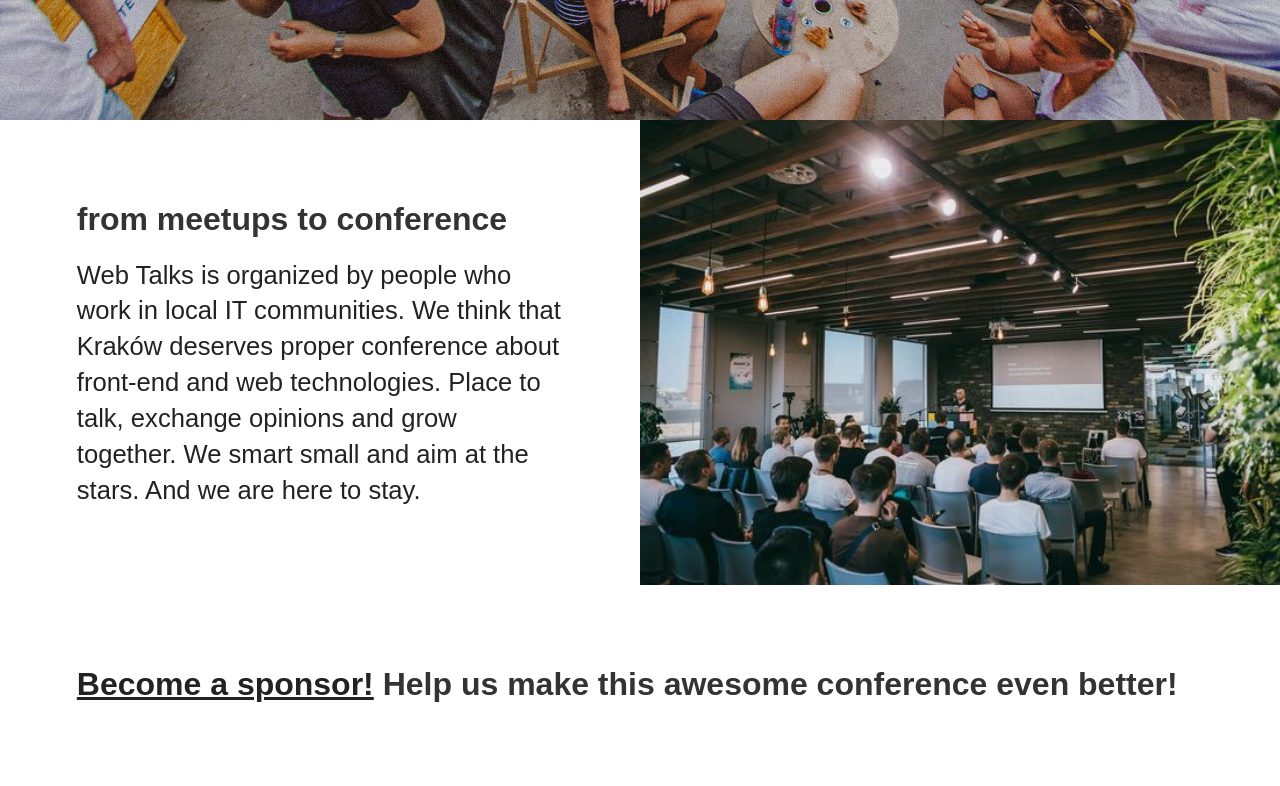
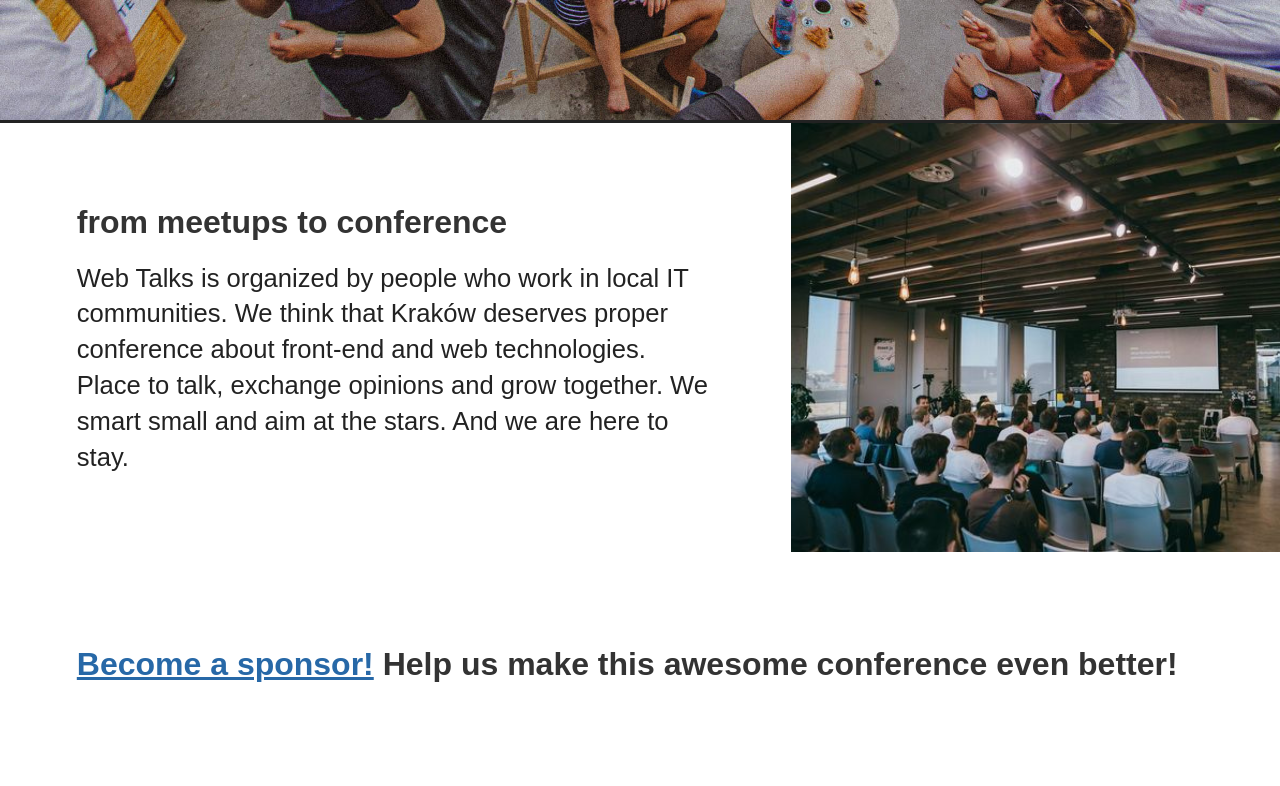
Before and after one commit to webtalks-conference/webtalks-conference.github.io, a plain HTML site: page index.html in a window 1280 px wide. Shown: the part 680-1466 px from the top of the page. Drawn offline with Linux system fonts and the light colour scheme; a web font is replaced by a local one.

Commit message:
Little design changes

```diff
--- a/index.html
+++ b/index.html
@@ -24,6 +24,14 @@
 
          p > a {
              color: #2768a7;
+         }
+
+         .become-a-sponsor a {
+             color: #2768a7;
+         }
+
+         .content.become-a-sponsor {
+             margin: 7vw 0 8vw 0;
          }
 
          h3 > a {
@@ -89,7 +97,39 @@
          .content h1 {
              font-size: 2rem;
              color: #333;
-             padding-bottom: 1rem;
+             margin-bottom: 1rem;
+         }
+
+         h2 {
+             color: #fff;
+             font-style: italic;
+             width: fit-content;
+         }
+
+         .content {
+             padding: 0 6vw;
+             margin: 6vw 0;
+         }
+
+         .speakers ul {
+             display: flex;
+             margin: 0 -2vw;
+         }
+
+         .speakers li {
+             width: 33%;
+             height: 200px;
+             border-bottom: 1px solid #333;
+             margin: 0 2vw;
+         }
+
+         .centered {
+             background: #fff;
+             padding: 12vw 15vw;
+         }
+
+         .started-from-the-bottom {
+             border-top: 3px solid #222;
          }
 
          @media only screen and (min-width: 640px) {
@@ -113,6 +153,15 @@
 
              .row > * {
                  width: 50%;
+             }
+
+
+             .row.golden-ratio > *:first-child {
+                 width: 61.8%;
+             }
+
+             .row.golden-ratio > *:nth-child(2) {
+                 width: 38.2%;
              }
 
              .meetup-photo {
@@ -140,33 +189,6 @@
                  -webkit-text-stroke: 2px transparent;
              }
          }
-
-         h2 {
-             color: #fff;
-             font-style: italic;
-             width: fit-content;
-         }
-
-         .content {
-             padding: 6vw;
-         }
-
-         .speakers ul {
-             display: flex;
-             margin: 0 -2vw;
-         }
-
-         .speakers li {
-             width: 33%;
-             height: 200px;
-             border-bottom: 1px solid #333;
-             margin: 0 2vw;
-         }
-
-         .centered {
-             background: #fff;
-             padding: 12vw 15vw;
-         }
         </style>
     </head>
 
@@ -180,7 +202,7 @@
             </h3>
         </section>
 
-        <div class="row">
+        <div class="row golden-ratio started-from-the-bottom">
             <section class="content">
                 <h1>from meetups to conference</h1>
 
```
Also changed, not shown: sponsorship.html (+5 -1 lines), 4 other files.
